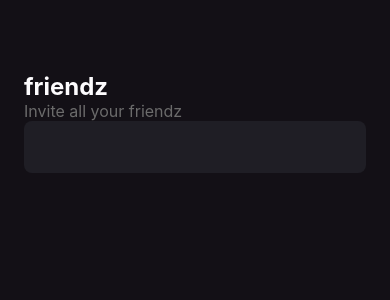
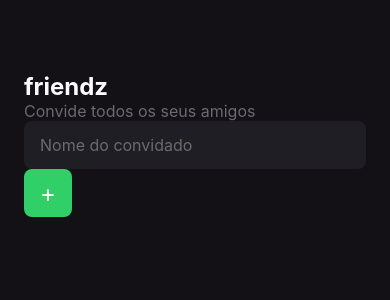
Before and after one commit to mannuelst/friendz, a React Native app: screen / in a window 390 px wide. Shown: the top 300 px of the page. Built offline with nearby package versions, Linux system fonts and the light colour scheme.

Commit message:
feat: add firends fun

```diff
--- a/src/screens/home/index.tsx
+++ b/src/screens/home/index.tsx
@@ -1,14 +1,24 @@
-import { Text, TextInput, View } from "react-native";
+import { Text, TextInput, TouchableOpacity, View } from "react-native";
 import { styles } from "./styles";
 
 
 export function Home() {
+  function handleAddFriends() {
+    console.log("Você adicionou um amigo")
+  }
   return (
     <View style={styles.container}>
       <Text style={styles.eventName}>friendz</Text>
-      <Text style={styles.eventDate}>Invite all your friendz</Text>
+      <Text style={styles.eventDate}>Convide todos os seus amigos</Text>
 
-      <TextInput style={styles.input} />
+      <TextInput style={styles.input} placeholder="Nome do convidado"
+        placeholderTextColor="#6b6b6b" />
+
+      <TouchableOpacity style={styles.button} onPress={handleAddFriends}>
+        <Text style={styles.buttonText}>
+          +
+        </Text>
+      </TouchableOpacity>
     </View >
   )
 }
--- a/src/screens/home/styles.ts
+++ b/src/screens/home/styles.ts
@@ -19,9 +19,23 @@ export const styles = StyleSheet.create({
   },
   input: {
     backgroundColor: "#1f1e25",
+    height: 48,
     borderRadius: 8,
     color: "#fff",
     padding: 16,
     fontSize: 16
+  },
+  button: {
+    width: 48,
+    height: 48,
+    borderRadius: 8,
+    backgroundColor: "#31CF67",
+    justifyContent: "center",
+    alignItems: "center"
+  },
+  buttonText: {
+    color: "#fff",
+    fontSize: 24
+
   }
 })
```
